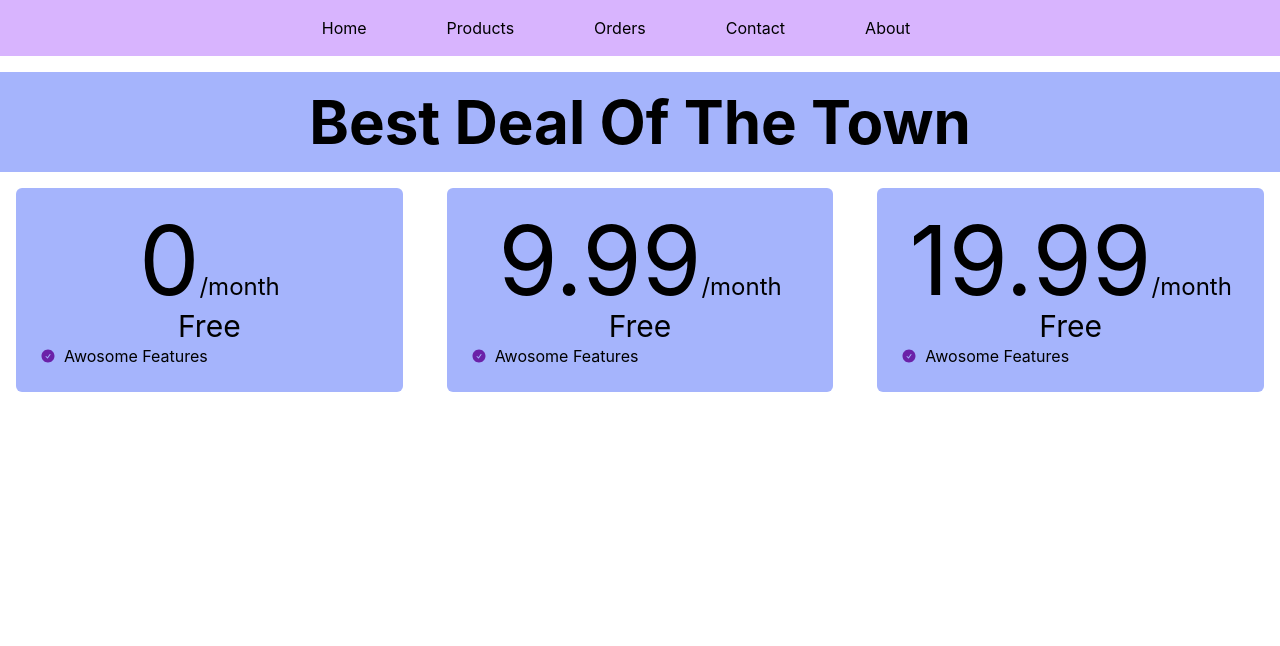
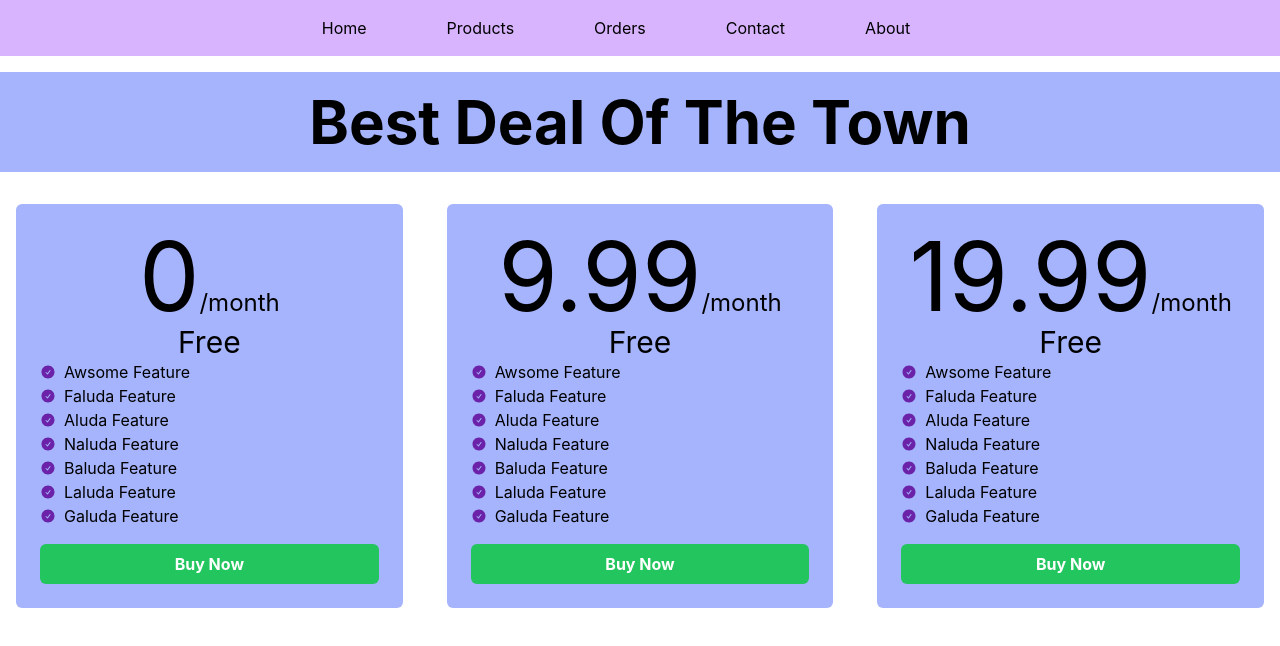
Before and after one commit to ProDesignerNurul/module-52-react, a React (Create React App) app: page / in a window 1280 px wide. Shown: the top 646 px of the page. Built offline with nearby package versions, Linux system fonts and the light colour scheme.

Commit message:
third commit

```diff
--- /dev/null
+++ b/src/components/Feature/Feature.js
@@ -0,0 +1,13 @@
+import React from 'react';
+import { CheckCircleIcon } from '@heroicons/react/24/solid'
+
+const Feature = ({feature}) => {
+    return (
+        <div className='flex items-center'>
+            <CheckCircleIcon className="h-6 w-4 text-purple-800" />
+            <p className='ml-2'>{feature}</p>
+        </div>
+    );
+};
+
+export default Feature;
--- a/src/components/PriceOption/PriceOption.js
+++ b/src/components/PriceOption/PriceOption.js
@@ -1,21 +1,29 @@
 import React from 'react';
-import { CheckCircleIcon } from '@heroicons/react/24/solid'
+import Feature from '../Feature/Feature';
+
 
 const PriceOption = ({ option }) => {
+    const { features } = option;
     return (
         <div>
             <div className='bg-indigo-300 m-4 p-6 rounded-md'>
-                <h2>
-                    <span className='text-8xl'>{option.price}</span>
-                    <span className='text-2xl'>/month</span>
-                </h2>
-                <p className='text-3xl'>{option.name}</p>
-                <div className='flex items-center'>
-                    <CheckCircleIcon className="h-6 w-4 text-purple-800" />
-                    <p className='ml-2'>Awosome Features</p>
+                <div>
+                    <h2>
+                        <span className='text-8xl'>{option.price}</span>
+                        <span className='text-2xl'>/month</span>
+                    </h2>
+                    <p className='text-3xl'>{option.name}</p>
                 </div>
+
+
+                {
+                    features.map((feature, idx) => <Feature
+                    key={idx}
+                    feature={feature}
+                    ></Feature>)
+                }
+                <button className='bg-green-500 w-full rounded-md py-2 text-white font-bold mt-4'>Buy Now</button>
             </div>
-
         </div>
     );
 };
--- a/src/components/Pricing/Pricing.js
+++ b/src/components/Pricing/Pricing.js
@@ -5,36 +5,36 @@
     const pricingOptions = [
         { id: 1, name: 'Free', price: 0, features: [
             'Awsome Feature',
-            'Awsome Feature',
-            'Awsome Feature',
-            'Awsome Feature',
-            'Awsome Feature',
-            'Awsome Feature',
-            'Awsome Feature'
+            'Faluda Feature',
+            'Aluda Feature',
+            'Naluda Feature',
+            'Baluda Feature',
+            'Laluda Feature',
+            'Galuda Feature'
         ] },
         { id: 2, name: 'Free', price: 9.99, features: [
             'Awsome Feature',
-            'Awsome Feature',
-            'Awsome Feature',
-            'Awsome Feature',
-            'Awsome Feature',
-            'Awsome Feature',
-            'Awsome Feature'
+            'Faluda Feature',
+            'Aluda Feature',
+            'Naluda Feature',
+            'Baluda Feature',
+            'Laluda Feature',
+            'Galuda Feature'
         ] },
         { id: 3, name: 'Free', price: 19.99, features: [
             'Awsome Feature',
-            'Awsome Feature',
-            'Awsome Feature',
-            'Awsome Feature',
-            'Awsome Feature',
-            'Awsome Feature',
-            'Awsome Feature'
+            'Faluda Feature',
+            'Aluda Feature',
+            'Naluda Feature',
+            'Baluda Feature',
+            'Laluda Feature',
+            'Galuda Feature'
         ] }
     ]
     return (
         <div>
             <h2 className='text-6xl font-bold bg-indigo-300 p-5 mt-4'>Best Deal Of The Town</h2>
-            <div className='grid grid-cols-3 gap-3'>
+            <div className='grid md:grid-cols-3 gap-3 mt-4'>
                 {
                     pricingOptions.map(option => <PriceOption
                         key={option.id}
```
